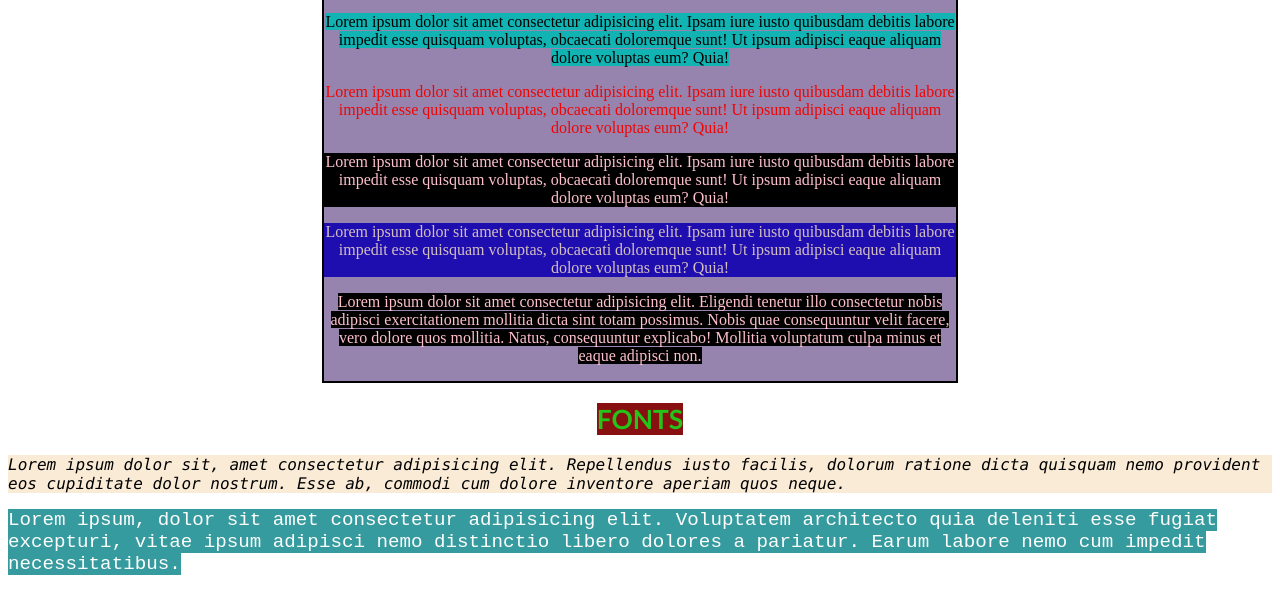
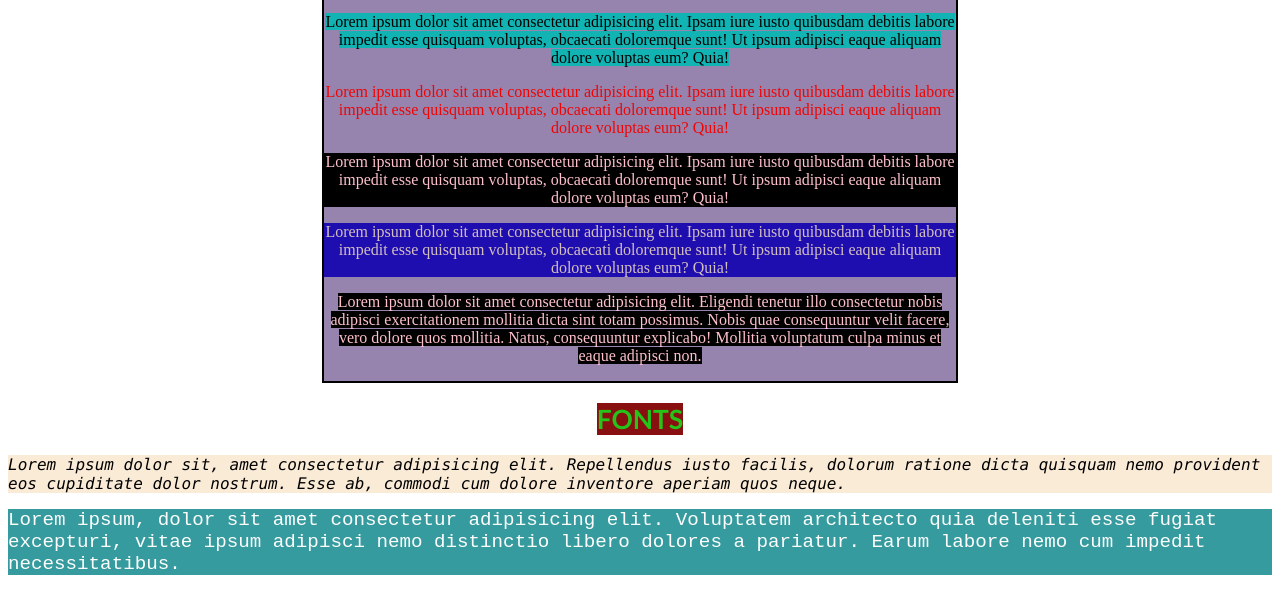
Before and after one commit to tanmoyPaul12/codehub, a plain HTML site: page index2.html in a window 1280 px wide. Shown: the part 134-748 px from the top of the page. Drawn offline with Linux system fonts and the light colour scheme.

Commit message:
span to div

```diff
--- a/index2.html
+++ b/index2.html
@@ -41,7 +41,7 @@
         <section>
             <p id="f2">Lorem ipsum dolor sit, amet consectetur adipisicing elit. Repellendus iusto facilis, dolorum ratione dicta quisquam nemo provident eos cupiditate dolor nostrum. Esse ab, commodi cum dolore inventore aperiam quos neque.</p>
 
-            <P ><span id="f3">Lorem ipsum, dolor sit amet consectetur adipisicing elit. Voluptatem architecto quia deleniti esse fugiat excepturi, vitae ipsum adipisci nemo distinctio libero dolores a pariatur. Earum labore nemo cum impedit necessitatibus.</span></P>
+            <P ><div id="f3">Lorem ipsum, dolor sit amet consectetur adipisicing elit. Voluptatem architecto quia deleniti esse fugiat excepturi, vitae ipsum adipisci nemo distinctio libero dolores a pariatur. Earum labore nemo cum impedit necessitatibus.</span></P>
         </section>
 
 
```
